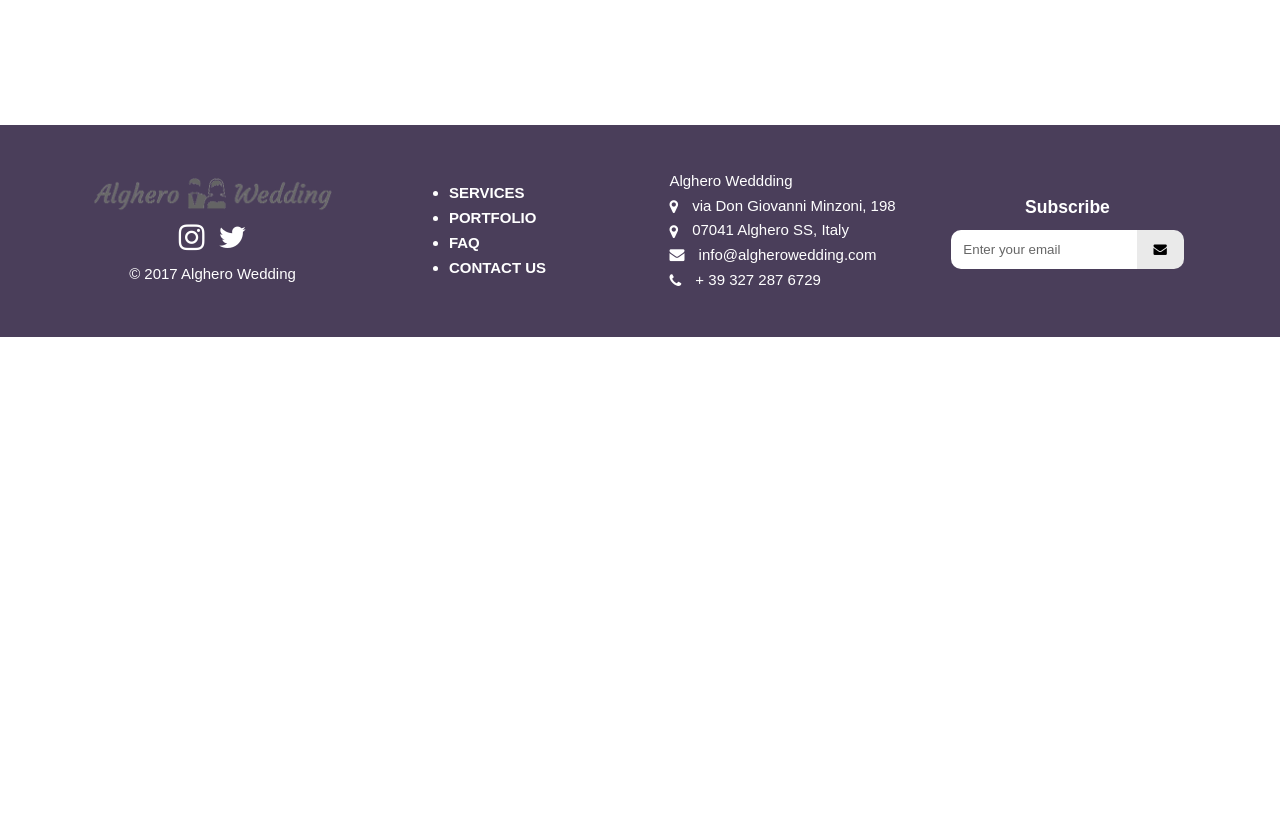
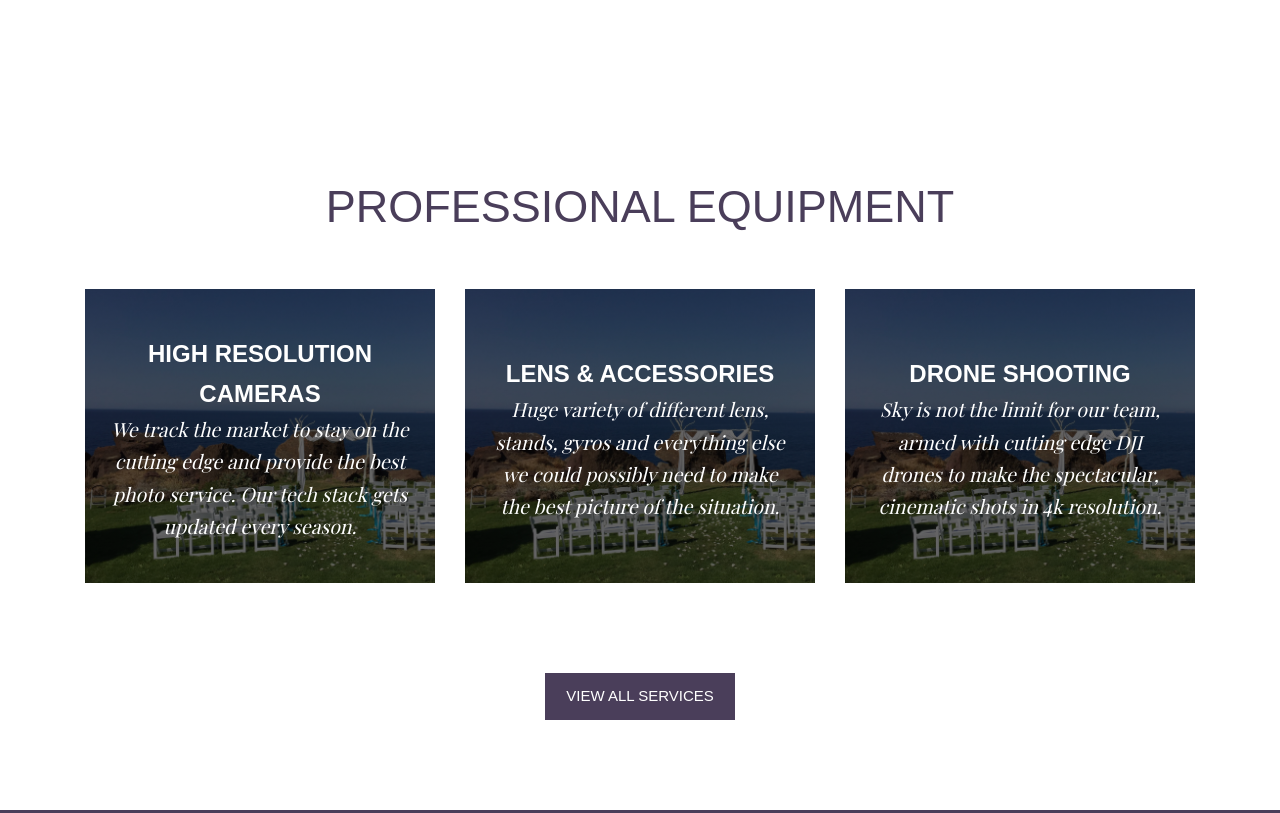
Before and after one commit to sasa97972/alghero, a website: page app/video.html in a window 1280 px wide. Shown: the part 3187-4000 px from the top of the page. Before the commit the page ends 3524 px from the top, so only its background shows below. Drawn offline with nearby package versions, Linux system fonts and the light colour scheme; a web font is replaced by a local one.

Commit message:
added click change slide

```diff
--- a/app/js/common.js
+++ b/app/js/common.js
@@ -455,6 +455,12 @@ $(document).ready(function() {
        });
     });
 
+    //------------------------------
+    //-----CLICK CHANGE SLIDE-------
+    //------------------------------
+    $(".video__gallery-item").on("click", function(){
+        $(".video-gallery__slider").slick("slickGoTo", $(this).data("slick-index"));
+    });
 
     //------------------------------
     //--------SHOW CONTENT----------
--- a/app/video.html
+++ b/app/video.html
@@ -184,7 +184,7 @@
         </div>
         <div class="row gallery__slider-row">
             <div class="col-md-12">
-                <div class="slider slider__gallery">
+                <div class="slider slider__gallery video-gallery__slider">
                     <div class="video__gallery-item">
                         <div class="video-gallery__container">
                             <div class="video-responsive video-auto-width">
@@ -218,6 +218,39 @@
                             </div>
                         </div>
                     </div>
+                </div>
+            </div>
+        </div>
+    </section>
+
+    <section class="pictures container-fluid pictures-one">
+        <div class="container">
+            <div class="row">
+                <h2 class="pictures__hero-header hero-header">Professional Equipment</h2>
+            </div>
+            <div class="row pictures__row">
+                <div class="col-md-4 pictures__content">
+                    <div class="pictures__wrapper">
+                        <h2 class="pictures__header">High resolution cameras</h2>
+                        <p class="pictures__text">We track the market to stay on the cutting edge and provide the best photo service. Our tech stack gets updated every season.</p>
+                    </div>
+                </div>
+                <div class="col-md-4 pictures__content">
+                    <div class="pictures__wrapper">
+                        <h2 class="pictures__header">Lens & Accessories</h2>
+                        <p class="pictures__text">Huge variety of different lens, stands, gyros and everything else we could possibly need to make the best picture of the situation.</p>
+                    </div>
+                </div>
+                <div class="col-md-4 pictures__content">
+                    <div class="pictures__wrapper">
+                        <h2 class="pictures__header">Drone Shooting</h2>
+                        <p class="pictures__text">Sky is not the limit for our team, armed with cutting edge DJI drones to make the spectacular, cinematic shots in 4k resolution.</p>
+                    </div>
+                </div>
+            </div>
+            <div class="row contacts__row-contact">
+                <div class="col-md-12 contacts__col-contact">
+                    <a href="/services" class="nested-slider__button">View all services</a>
                 </div>
             </div>
         </div>
```
Also changed, not shown: app/js/common.min.js, app/js/scripts.min.js.
